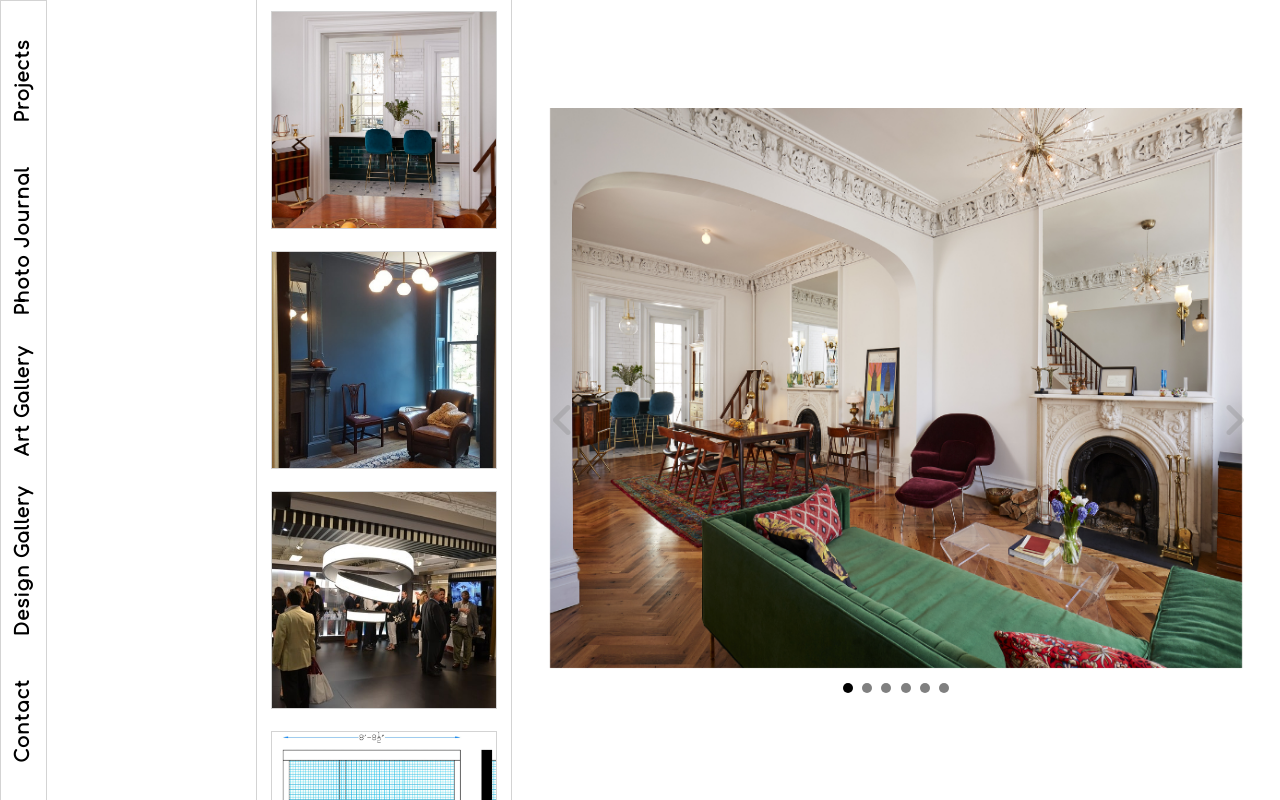
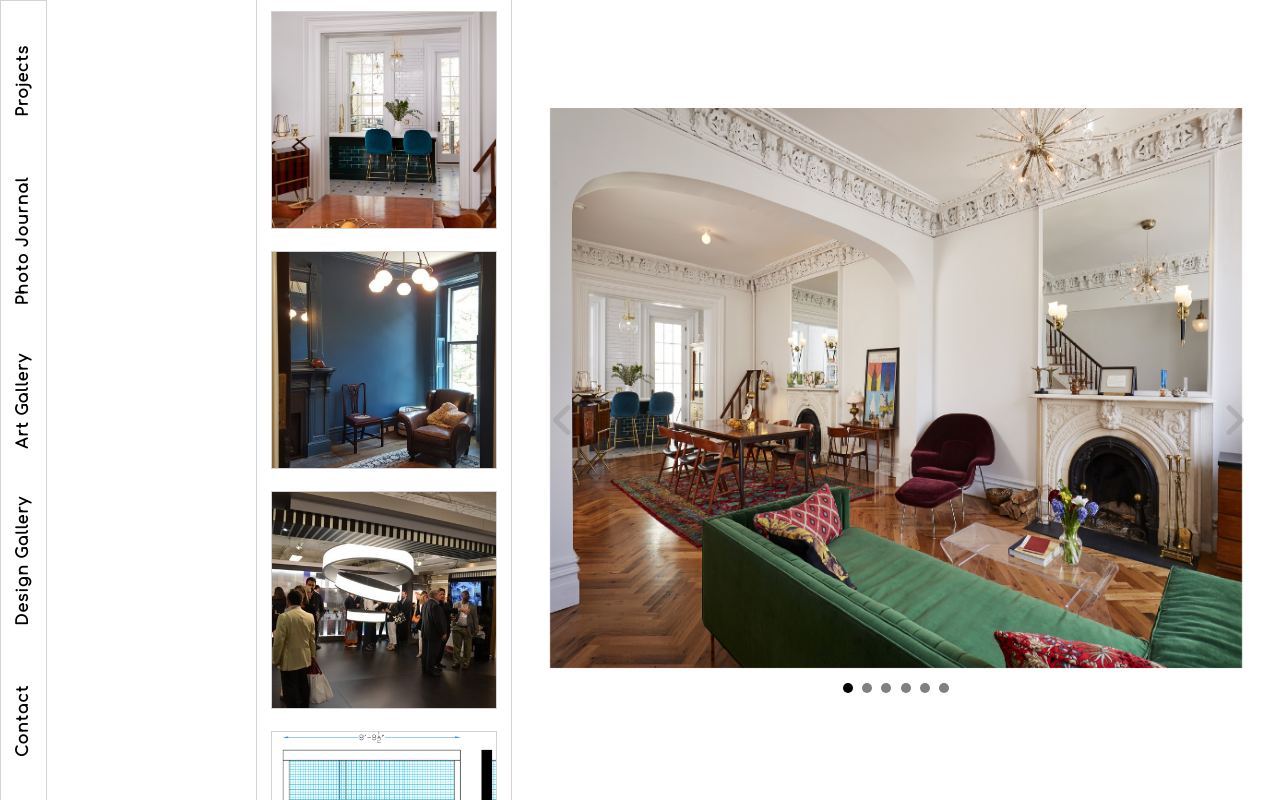
Before and after one commit to michael-digi/J9Portfolio, a React (Create React App) app: page / in a window 1280 px wide. Built offline with nearby package versions, Linux system fonts and the light colour scheme.

Commit message:
font size

```diff
--- a/src/components/ProjectPreviewScroll/ProjectPreviewScroll.css
+++ b/src/components/ProjectPreviewScroll/ProjectPreviewScroll.css
@@ -25,7 +25,7 @@
   position: fixed;
   /* font-family: 'Comfortaa'; */
   /* font-family: 'Calibri'; */
-  font-size: 1.7vw;
+  font-size: 1.35vw;
   color: gray;
   display: none;
 }
--- a/src/components/SideNav/SideNav.css
+++ b/src/components/SideNav/SideNav.css
@@ -13,9 +13,9 @@
 .navTab {
   width: 20%;
   /* font-family: 'Comfortaa'; */
-  font-size: 2.3vh;
+  font-size: 1.95vh;
   font-weight: bold;
-  line-height:45px;
+  line-height: 45px;
   /* border-right: 1px solid lightgray; */
   letter-spacing: 1px;
   color: black;
```
